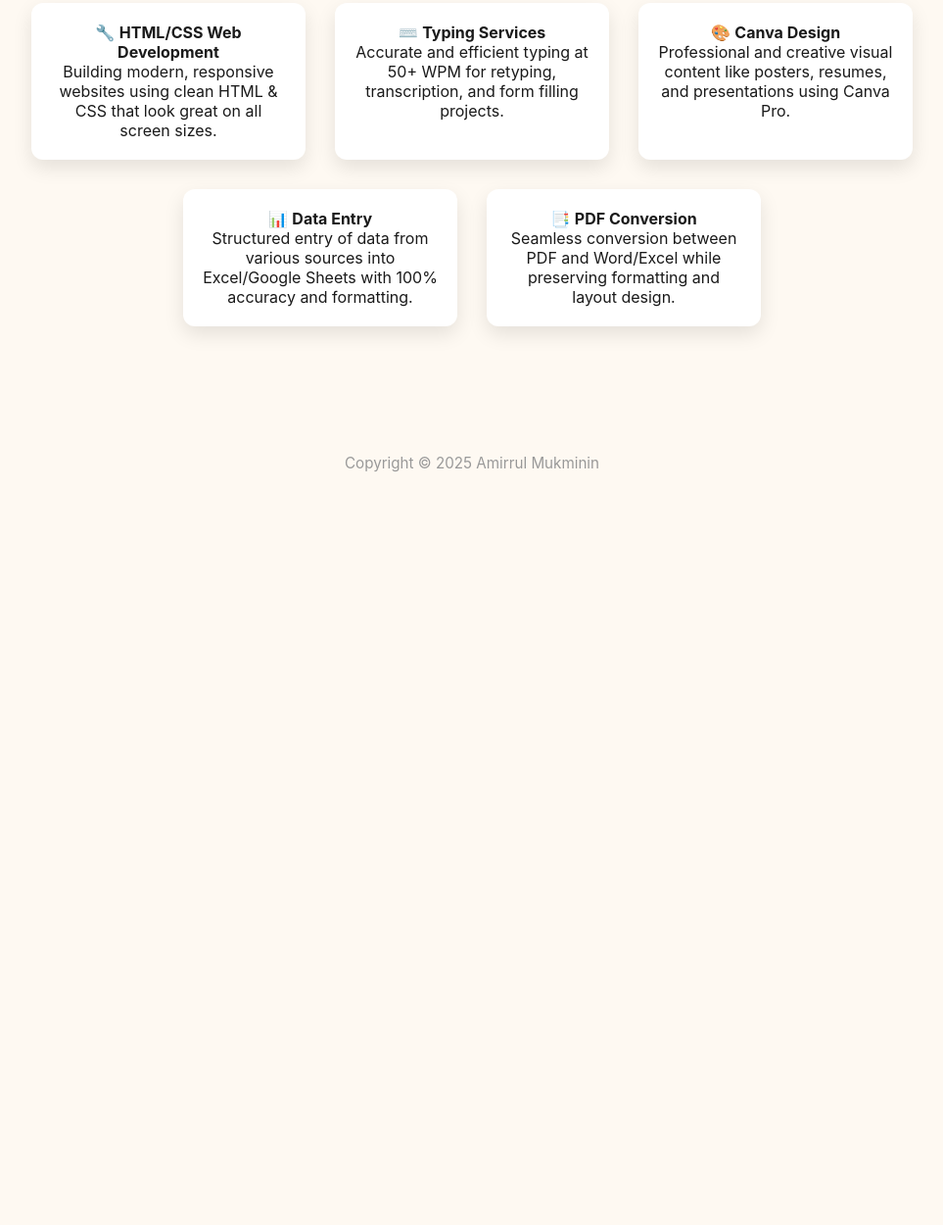
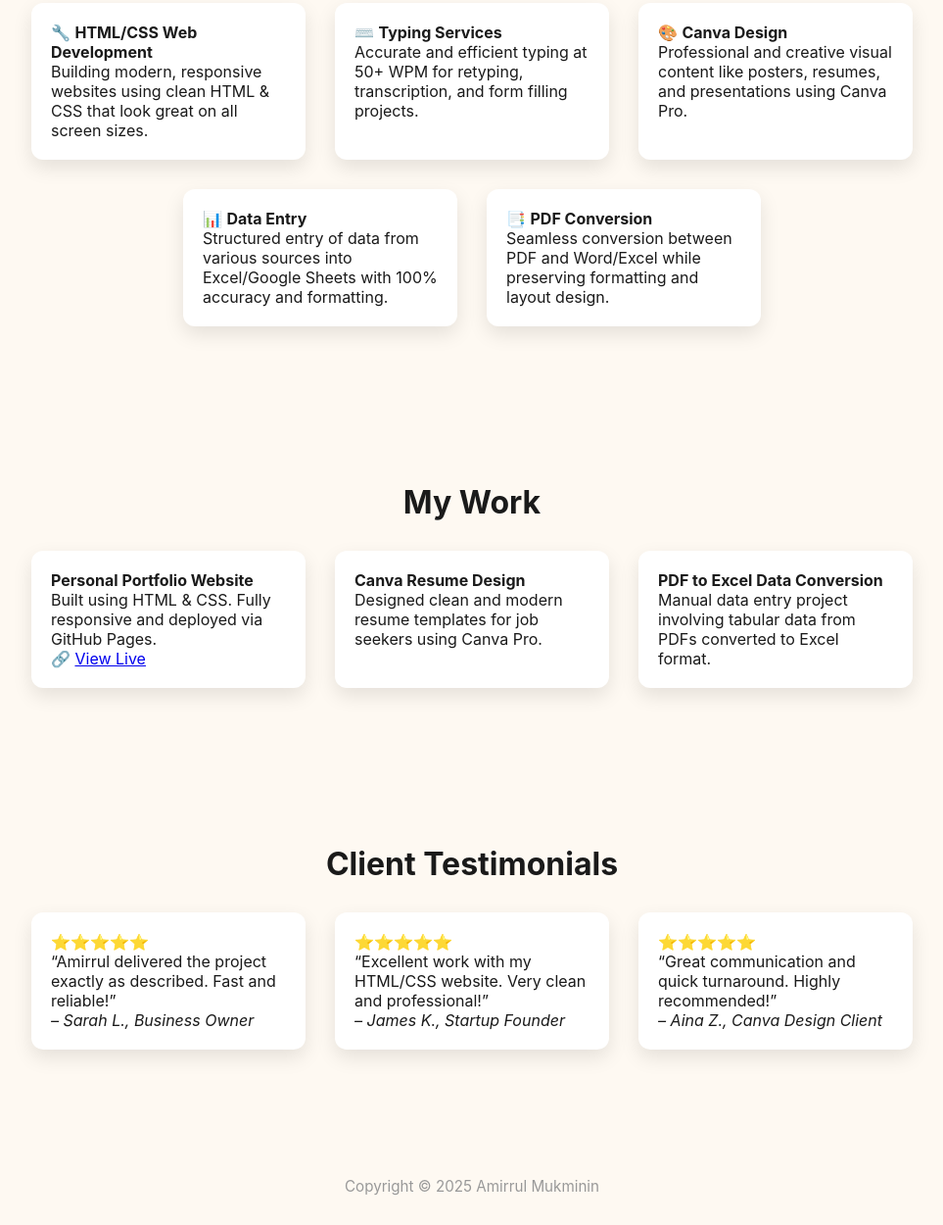
Before and after one commit to miyonotmeor/portfolio-website, a plain HTML site: page index.html in a window 1280 px wide. Shown: the part 1472-2722 px from the top of the page at 98% size, without its empty margins (158-1121 px from the left). Before the commit the page ends 1984 px from the top, so only its background shows below. Drawn offline with Linux system fonts and the light colour scheme; a web font is replaced by a local one.

Commit message:
Update index.html

```diff
--- a/index.html
+++ b/index.html
@@ -147,17 +147,23 @@
       color: #fff;
     }
 
-    .service-section {
+    .service-section,
+    .portfolio-section,
+    .testimonials-section {
       padding: 60px 20px 100px;
       text-align: center;
     }
 
-    .service-section h2 {
+    .service-section h2,
+    .portfolio-section h2,
+    .testimonials-section h2 {
       font-size: 2rem;
       margin-bottom: 30px;
     }
 
-    .services {
+    .services,
+    .projects,
+    .testimonials {
       display: flex;
       flex-wrap: wrap;
       justify-content: center;
@@ -166,7 +172,9 @@
       margin: 0 auto;
     }
 
-    .service {
+    .service,
+    .project,
+    .testimonial {
       background: #fff;
       padding: 20px;
       border-radius: 12px;
@@ -174,14 +182,19 @@
       transition: transform 0.3s ease, box-shadow 0.3s ease;
       font-size: 1rem;
       width: 280px;
+      text-align: left;
     }
 
-    .dark-mode .service {
+    .dark-mode .service,
+    .dark-mode .project,
+    .dark-mode .testimonial {
       background: #1b1b1b;
       color: #fff;
     }
 
-    .service:hover {
+    .service:hover,
+    .project:hover,
+    .testimonial:hover {
       transform: translateY(-8px);
       box-shadow: 0 12px 30px rgba(0, 0, 0, 0.2);
     }
@@ -255,6 +268,40 @@
     </div>
   </section>
 
+  <section class="portfolio-section">
+    <h2>My Work</h2>
+    <div class="projects">
+      <div class="project">
+        <strong>Personal Portfolio Website</strong><br />
+        Built using HTML & CSS. Fully responsive and deployed via GitHub Pages.<br />
+        🔗 <a href="https://miyonotmeor.github.io/portfolio-website/" target="_blank">View Live</a>
+      </div>
+      <div class="project">
+        <strong>Canva Resume Design</strong><br />
+        Designed clean and modern resume templates for job seekers using Canva Pro.
+      </div>
+      <div class="project">
+        <strong>PDF to Excel Data Conversion</strong><br />
+        Manual data entry project involving tabular data from PDFs converted to Excel format.
+      </div>
+    </div>
+  </section>
+
+  <section class="testimonials-section">
+    <h2>Client Testimonials</h2>
+    <div class="testimonials">
+      <div class="testimonial">
+        ⭐️⭐️⭐️⭐️⭐️<br />“Amirrul delivered the project exactly as described. Fast and reliable!”<br /><em>– Sarah L., Business Owner</em>
+      </div>
+      <div class="testimonial">
+        ⭐️⭐️⭐️⭐️⭐️<br />“Excellent work with my HTML/CSS website. Very clean and professional!”<br /><em>– James K., Startup Founder</em>
+      </div>
+      <div class="testimonial">
+        ⭐️⭐️⭐️⭐️⭐️<br />“Great communication and quick turnaround. Highly recommended!”<br /><em>– Aina Z., Canva Design Client</em>
+      </div>
+    </div>
+  </section>
+
   <footer>
     Copyright © 2025 Amirrul Mukminin
   </footer>
```
